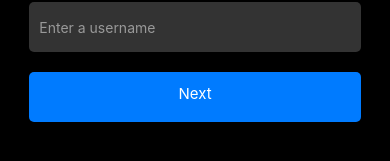
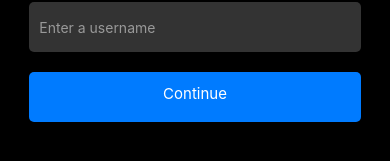
Before and after one commit to Sedinamm/Photography-mobile-app, a React Native app: screen /CompleteProfileScreen in a window 390 px wide. Shown: the part 353-514 px from the top of the page. Built offline with nearby package versions, Linux system fonts and the light colour scheme.

Commit message:
initial commit

```diff
--- a/Screens/CompleteProfileScreen.js
+++ b/Screens/CompleteProfileScreen.js
@@ -38,7 +38,7 @@
         onPress={() => navigation.navigate("HomeScreen")}
         style={styles.button}
       >
-        <Text style={styles.buttonText}>Next</Text>
+        <Text style={styles.buttonText}>Continue</Text>
       </TouchableOpacity>
     </SafeAreaView>
   );
```
